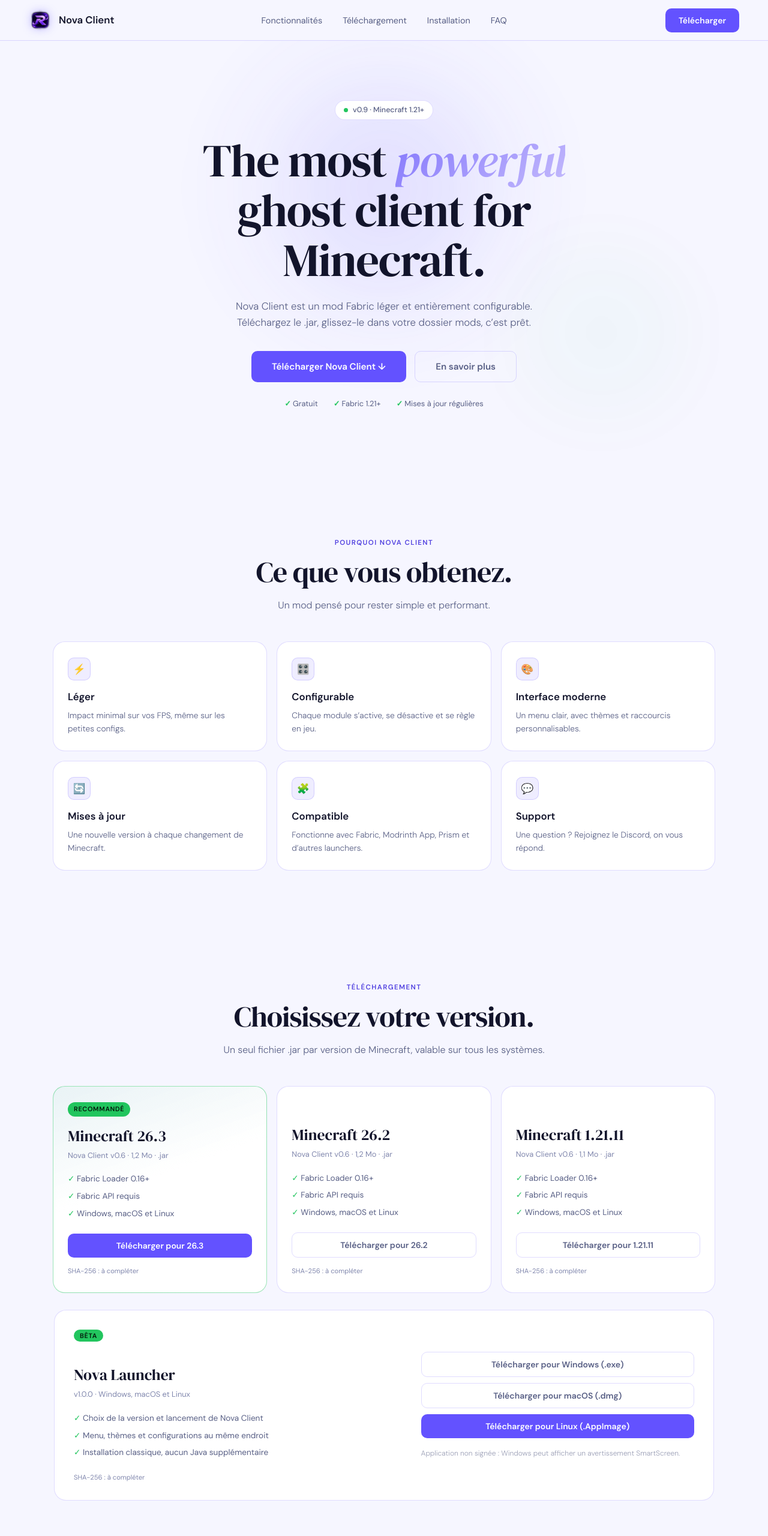
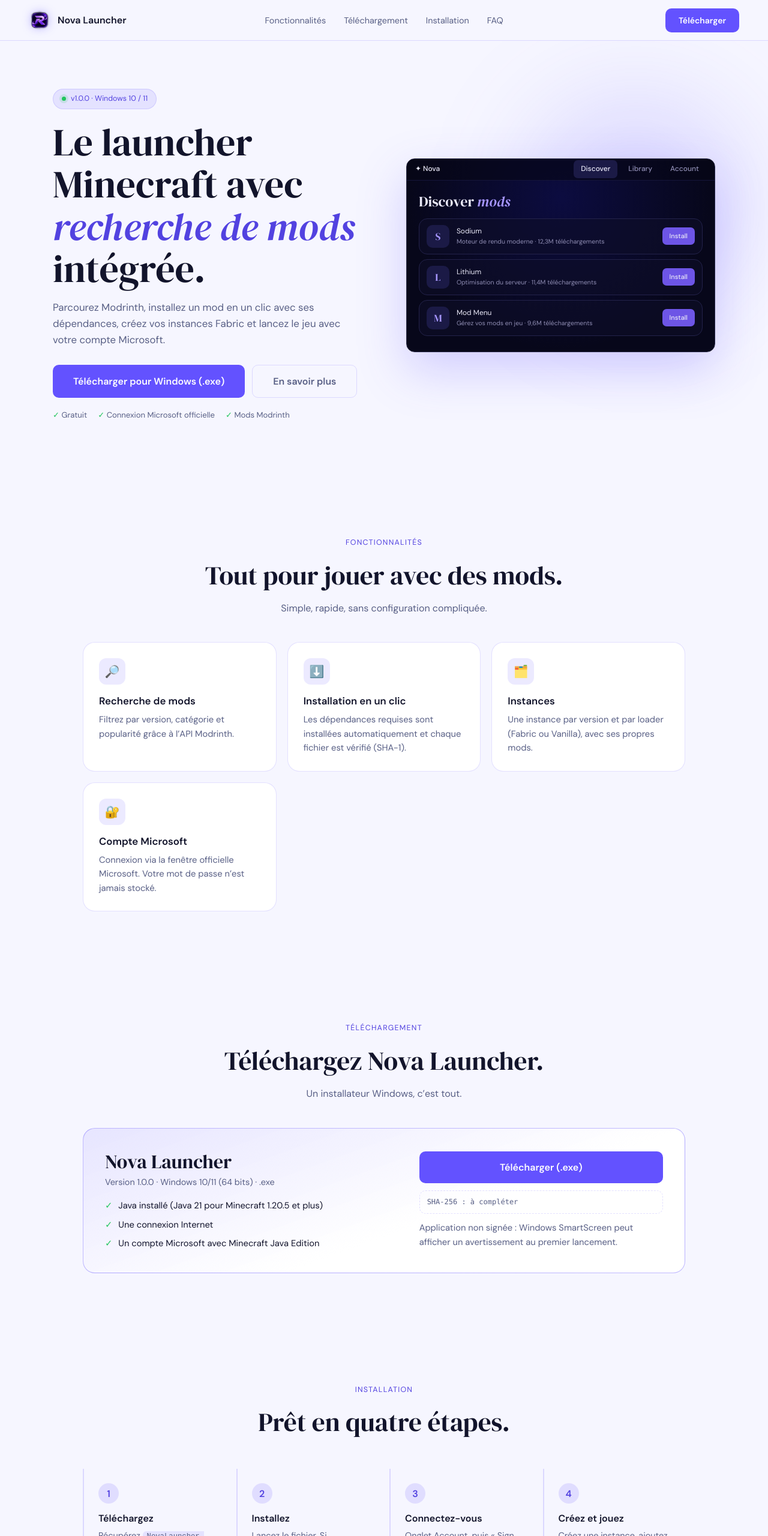
Before and after one commit to rayzoxmc/novaclient, a plain HTML site: page index.html in a window 1280 px wide. Shown: the top 2560 px of the page at 60% size. Drawn offline with Linux system fonts and the light colour scheme.

Commit message:
Update index.html

```diff
--- a/index.html
+++ b/index.html
@@ -2,382 +2,208 @@
 <html lang="fr">
 <head>
 <meta charset="UTF-8">
-<meta name="viewport" content="width=device-width, initial-scale=1, viewport-fit=cover">
-
-<title>Nova Client – Mod Minecraft</title>
-
-<meta name="description" content="Téléchargez Nova Client, un mod Fabric pour Minecraft 1.21+.">
-
+<meta name="viewport" content="width=device-width, initial-scale=1">
+<title>Nova Launcher – Launcher Minecraft avec recherche de mods</title>
+<meta name="description" content="Nova Launcher : un launcher Minecraft gratuit avec recherche de mods Modrinth, instances Fabric et connexion Microsoft. Téléchargement pour Windows (.exe).">
 <link rel="icon" type="image/png" href="images/nova-logo.png">
-
 <link rel="preconnect" href="https://fonts.googleapis.com">
 <link rel="preconnect" href="https://fonts.gstatic.com" crossorigin>
+<link href="https://fonts.googleapis.com/css2?family=DM+Sans:wght@300;400;500;600&family=DM+Serif+Display:ital@0;1&display=swap" rel="stylesheet">
+<style>
+*,*::before,*::after{margin:0;padding:0;box-sizing:border-box}
+:root{--bg:#060818;--card:#0a0e1f;--bd:rgba(99,82,255,.18);--bdb:rgba(99,82,255,.4);--ac:#6352FF;--ach:#7a6aff;--act:#8376fc;--t:#f0f2ff;--m:#7a81a8;--ok:#22c55e;--nav:rgba(6,8,24,.85)}
+@media (prefers-color-scheme:light){:root{--bg:#f6f6ff;--card:#fff;--act:#5242e0;--t:#12142b;--m:#585f85;--nav:rgba(246,246,255,.88)}}
+html{scroll-behavior:smooth;scroll-padding-top:80px;overflow-x:clip}
+body{font-family:'DM Sans',system-ui,sans-serif;background:var(--bg);color:var(--t);line-height:1.6;overflow-x:hidden}
+a{color:inherit}
+h1,h2,.serif{font-family:'DM Serif Display',serif;font-weight:400}
+em{color:var(--act)}
+.rv{opacity:0;transform:translateY(24px);transition:opacity .8s cubic-bezier(.16,1,.3,1),transform .8s cubic-bezier(.16,1,.3,1)}
+.rv.on,.no-js .rv{opacity:1;transform:none}
 
-<link href="https://fonts.googleapis.com/css2?family=DM+Sans:wght@300;400;500;600&family=DM+Serif+Display:ital@0;1&display=swap" rel="stylesheet">
+nav{position:fixed;inset:0 0 auto;z-index:10;height:68px;padding:0 clamp(16px,4vw,48px);display:flex;align-items:center;justify-content:space-between;background:var(--nav);backdrop-filter:blur(20px);border-bottom:1px solid var(--bd)}
+.logo{display:flex;align-items:center;gap:12px;text-decoration:none;font-weight:600}
+.logo img{width:36px;height:36px;border-radius:10px;filter:drop-shadow(0 0 8px rgba(99,82,255,.4))}
+.links{display:flex;gap:30px;list-style:none;position:absolute;left:50%;transform:translateX(-50%)}
+.links a{text-decoration:none;color:var(--m);font-size:.9rem;transition:color .25s}.links a:hover{color:var(--t)}
+.btn{display:inline-flex;align-items:center;justify-content:center;gap:8px;background:var(--ac);color:#fff;border:0;padding:11px 22px;border-radius:10px;font:600 .875rem 'DM Sans',sans-serif;text-decoration:none;cursor:pointer;transition:all .25s}
+.btn:hover{background:var(--ach);transform:translateY(-1px);box-shadow:0 6px 24px rgba(99,82,255,.4)}
+.btn.lg{padding:16px 34px;font-size:1rem}
+.btn.ghost{background:transparent;color:var(--m);border:1px solid var(--bd)}.btn.ghost:hover{color:var(--t);border-color:var(--bdb);box-shadow:none}
 
-<link rel="stylesheet" href="css/style.css">
+.hero{position:relative;min-height:100vh;display:grid;grid-template-columns:1.05fr 1fr;gap:48px;align-items:center;max-width:1200px;margin:0 auto;padding:110px clamp(20px,4vw,48px) 60px}
+.hero::before{content:"";position:absolute;width:520px;height:520px;right:-80px;top:10%;background:radial-gradient(circle,rgba(99,82,255,.28),transparent 70%);filter:blur(70px);z-index:-1}
+.pill{display:inline-flex;align-items:center;gap:8px;font-size:.78rem;color:var(--act);background:rgba(99,82,255,.12);border:1px solid var(--bd);border-radius:20px;padding:6px 14px}
+.dot{width:7px;height:7px;border-radius:50%;background:var(--ok);box-shadow:0 0 0 4px rgba(34,197,94,.15)}
+h1{font-size:clamp(2.4rem,5.5vw,4rem);line-height:1.1;margin:20px 0 16px}
+.lead{color:var(--m);font-size:1.05rem;max-width:520px}
+.acts{display:flex;gap:12px;flex-wrap:wrap;margin:28px 0 18px}
+.meta{display:flex;gap:18px;flex-wrap:wrap;font-size:.82rem;color:var(--m)}.meta span::before{content:"✓ ";color:var(--ok)}
 
-<style>
-/* Carte Nova Launcher */
-.card.dl.launcher{
-    max-width:1100px;
-    margin:28px auto 0;
-    display:grid;
-    grid-template-columns:1.2fr 1fr;
-    gap:32px;
-    align-items:center;
-    padding:28px 32px;
-}
-.launcher .launcher-info{position:relative}
-.launcher .os-btns{display:flex;flex-direction:column;gap:10px}
-.launcher .os-btns .btn{justify-content:center;text-align:center}
-.launcher .note{font-size:12px;opacity:.6;margin-top:6px;line-height:1.5}
-@media (max-width:760px){
-    .card.dl.launcher{grid-template-columns:1fr;padding:22px}
-}
+/* aperçu de l'app */
+.mock{background:radial-gradient(ellipse at 50% 20%,#0c0c40,#07071a 70%);border:1px solid #2c2c4a;border-radius:14px;box-shadow:0 30px 80px rgba(99,82,255,.25);overflow:hidden;color:#e9e8f7;font-size:12px}
+.mbar{display:flex;align-items:center;gap:6px;height:36px;padding:0 14px;border-bottom:1px solid #15153a;background:rgba(5,5,20,.6)}
+.mbar b{font-weight:500;color:#8f8db3;padding:5px 12px;border-radius:7px}.mbar b.on{background:#1b1a46;color:#e9e8f7}.mbar span{margin-right:auto;font-weight:500}
+.mbody{padding:18px 20px}.mbody h3{font:400 24px 'DM Serif Display',serif;margin-bottom:12px}.mbody h3 i{color:#a595ff}
+.mrow{display:flex;align-items:center;gap:12px;border:1px solid #23224a;border-radius:14px;background:rgba(14,14,40,.6);padding:10px 12px;margin-bottom:8px}
+.mrow .ic{width:38px;height:38px;border-radius:10px;background:#1b1a46;display:grid;place-items:center;font:400 17px 'DM Serif Display',serif;color:#a595ff}
+.mrow div:nth-child(2){flex:1}.mrow small{display:block;color:#8f8db3;font-size:10.5px}
+.mrow u{text-decoration:none;background:#6d55e6;border-radius:7px;padding:6px 12px;font-size:11px;font-weight:500}
+
+section{max-width:1100px;margin:0 auto;padding:90px clamp(20px,4vw,48px)}
+.head{text-align:center;margin-bottom:44px}
+.label{font-size:.78rem;letter-spacing:.1em;text-transform:uppercase;color:var(--act)}
+h2{font-size:clamp(1.9rem,4vw,2.7rem);margin:8px 0}.head p{color:var(--m)}
+.grid{display:grid;grid-template-columns:repeat(auto-fit,minmax(240px,1fr));gap:18px}
+.card{background:var(--card);border:1px solid var(--bd);border-radius:20px;padding:26px;transition:border-color .3s,transform .3s}
+.card:hover{border-color:var(--bdb);transform:translateY(-3px)}
+.card .ico{width:44px;height:44px;border-radius:12px;background:rgba(99,82,255,.12);display:grid;place-items:center;font-size:20px;margin-bottom:14px}
+.card h3{font-size:1.05rem;margin-bottom:6px}.card p{color:var(--m);font-size:.92rem}
+
+.dl{display:grid;grid-template-columns:1.2fr 1fr;gap:36px;align-items:center;padding:36px;border-color:var(--bdb);background:linear-gradient(160deg,rgba(99,82,255,.1),var(--card) 60%)}
+.dl:hover{transform:none}
+.dl .serif{font-size:2rem;line-height:1.2}.ver{color:var(--m);font-size:.9rem;margin:4px 0 16px}
+.dl ul{list-style:none;display:grid;gap:8px;font-size:.92rem}.dl li::before{content:"✓";color:var(--ok);margin-right:10px}
+.side{display:flex;flex-direction:column;gap:12px}
+.hash{font:12px/1.4 ui-monospace,Consolas,monospace;color:var(--m);word-break:break-all;cursor:pointer;border:1px dashed var(--bd);border-radius:10px;padding:10px 12px}
+.note{font-size:.8rem;color:var(--m)}
+
+.steps{display:grid;grid-template-columns:repeat(auto-fit,minmax(220px,1fr));gap:18px;counter-reset:s}
+.step{counter-increment:s;padding:24px;border-left:2px solid var(--bd)}
+.step::before{content:counter(s);display:grid;place-items:center;width:34px;height:34px;border-radius:50%;background:rgba(99,82,255,.15);color:var(--act);font-weight:600;margin-bottom:12px}
+.step h3{font-size:1rem;margin-bottom:4px}.step p{color:var(--m);font-size:.9rem}
+code{background:rgba(99,82,255,.12);border-radius:6px;padding:2px 7px;font-size:.85em}
+
+.faq{max-width:760px;margin:0 auto;display:grid;gap:10px}
+details{background:var(--card);border:1px solid var(--bd);border-radius:14px;padding:16px 20px}
+summary{cursor:pointer;font-weight:500;list-style:none;display:flex;justify-content:space-between}
+summary::after{content:"+";color:var(--act);font-size:1.2rem;line-height:1}details[open] summary::after{content:"–"}
+details p{color:var(--m);margin-top:10px;font-size:.92rem}
+
+.cta{text-align:center;padding:80px 20px}.cta p{color:var(--m);margin:6px 0 24px}
+footer{border-top:1px solid var(--bd);padding:24px clamp(20px,4vw,48px);display:flex;justify-content:space-between;gap:12px;flex-wrap:wrap;color:var(--m);font-size:.82rem}
+
+@media (max-width:860px){.links{display:none}.hero{grid-template-columns:1fr;min-height:0;padding-top:100px}.dl{grid-template-columns:1fr;padding:26px}}
+@media (prefers-reduced-motion:reduce){*{transition:none!important;scroll-behavior:auto!important}}
 </style>
 </head>
+<body class="no-js">
 
-<body>
-
-<nav class="navbar">
-
-    <a class="logo" href="#">
-        <img src="images/nova-logo.png" alt="Nova Client Logo">
-        <span>Nova Client</span>
-    </a>
-
-    <ul class="nav-links">
+<nav>
+  <a class="logo" href="#"><img src="images/nova-logo.png" alt="Logo Nova"><span>Nova Launcher</span></a>
+  <ul class="links">
     <li><a href="#features">Fonctionnalités</a></li>
     <li><a href="#download">Téléchargement</a></li>
     <li><a href="#install">Installation</a></li>
     <li><a href="#faq">FAQ</a></li>
   </ul>
-
   <a class="btn" href="#download">Télécharger</a>
-
 </nav>
 
 <header class="hero">
-
-    <div class="orb orb1"></div>
-    <div class="orb orb2"></div>
-
-    <div class="hero-in">
-
-        <div class="pill">
-            <span class="dot"></span>
-            v0.9 · Minecraft 1.21+
+  <div>
+    <span class="pill"><span class="dot"></span>v1.0.0 · Windows 10 / 11</span>
+    <h1>Le launcher Minecraft avec <em>recherche de mods</em> intégrée.</h1>
+    <p class="lead">Parcourez Modrinth, installez un mod en un clic avec ses dépendances, créez vos instances Fabric et lancez le jeu avec votre compte Microsoft.</p>
+    <div class="acts">
+      <a class="btn lg" href="downloads/NovaLauncher-1.0.0-win.exe" download data-exe>Télécharger pour Windows (.exe)</a>
+      <a class="btn ghost lg" href="#features">En savoir plus</a>
+    </div>
+    <div class="meta"><span>Gratuit</span><span>Connexion Microsoft officielle</span><span>Mods Modrinth</span></div>
   </div>
 
-        <h1>
-            The most <em>powerful</em><br>
-            ghost client for Minecraft.
-        </h1>
-
-        <p class="hero-desc">
-            Nova Client est un mod Fabric léger et entièrement configurable.
-            Téléchargez le .jar, glissez-le dans votre dossier mods, c’est prêt.
-        </p>
-
-        <div class="actions">
-            <a class="btn btn-lg" href="#download">
-                Télécharger Nova Client ↓
-            </a>
-
-            <a class="btn btn-ghost btn-lg" href="#features">
-                En savoir plus
-            </a>
+  <div class="mock" aria-hidden="true">
+    <div class="mbar"><span>✦ Nova</span><b class="on">Discover</b><b>Library</b><b>Account</b></div>
+    <div class="mbody">
+      <h3>Discover <i>mods</i></h3>
+      <div class="mrow"><div class="ic">S</div><div>Sodium<small>Moteur de rendu moderne · 12,3M téléchargements</small></div><u>Install</u></div>
+      <div class="mrow"><div class="ic">L</div><div>Lithium<small>Optimisation du serveur · 11,4M téléchargements</small></div><u>Install</u></div>
+      <div class="mrow"><div class="ic">M</div><div>Mod Menu<small>Gérez vos mods en jeu · 9,6M téléchargements</small></div><u>Install</u></div>
     </div>
-
-        <div class="meta">
-            <span>Gratuit</span>
-            <span>Fabric 1.21+</span>
-            <span>Mises à jour régulières</span>
-        </div>
-
   </div>
 </header>
 
-<section class="s" id="features">
-
-    <div class="head reveal">
-        <span class="label">Pourquoi Nova Client</span>
-        <h2>Ce que vous obtenez.</h2>
-        <p class="desc">Un mod pensé pour rester simple et performant.</p>
-    </div>
-
-    <div class="grid3">
-
-        <div class="card reveal">
-            <div class="ico">⚡</div>
-            <h3>Léger</h3>
-            <p>Impact minimal sur vos FPS, même sur les petites configs.</p>
-        </div>
-
-        <div class="card reveal">
-            <div class="ico">🎛️</div>
-            <h3>Configurable</h3>
-            <p>Chaque module s’active, se désactive et se règle en jeu.</p>
-        </div>
-
-        <div class="card reveal">
-            <div class="ico">🎨</div>
-            <h3>Interface moderne</h3>
-            <p>Un menu clair, avec thèmes et raccourcis personnalisables.</p>
-        </div>
-
-        <div class="card reveal">
-            <div class="ico">🔄</div>
-            <h3>Mises à jour</h3>
-            <p>Une nouvelle version à chaque changement de Minecraft.</p>
-        </div>
-
-        <div class="card reveal">
-            <div class="ico">🧩</div>
-            <h3>Compatible</h3>
-            <p>Fonctionne avec Fabric, Modrinth App, Prism et d’autres launchers.</p>
-        </div>
-
-        <div class="card reveal">
-            <div class="ico">💬</div>
-            <h3>Support</h3>
-            <p>Une question ? Rejoignez le Discord, on vous répond.</p>
-        </div>
-
+<section id="features">
+  <div class="head rv"><span class="label">Fonctionnalités</span><h2>Tout pour jouer avec des mods.</h2><p>Simple, rapide, sans configuration compliquée.</p></div>
+  <div class="grid">
+    <div class="card rv"><div class="ico">🔎</div><h3>Recherche de mods</h3><p>Filtrez par version, catégorie et popularité grâce à l’API Modrinth.</p></div>
+    <div class="card rv"><div class="ico">⬇️</div><h3>Installation en un clic</h3><p>Les dépendances requises sont installées automatiquement et chaque fichier est vérifié (SHA-1).</p></div>
+    <div class="card rv"><div class="ico">🗂️</div><h3>Instances</h3><p>Une instance par version et par loader (Fabric ou Vanilla), avec ses propres mods.</p></div>
+    <div class="card rv"><div class="ico">🔐</div><h3>Compte Microsoft</h3><p>Connexion via la fenêtre officielle Microsoft. Votre mot de passe n’est jamais stocké.</p></div>
   </div>
 </section>
 
-<section class="s" id="download">
-
-    <div class="head reveal">
-        <span class="label">Téléchargement</span>
-        <h2>Choisissez votre version.</h2>
-        <p class="desc">Un seul fichier .jar par version de Minecraft, valable sur tous les systèmes.</p>
+<section id="download">
+  <div class="head rv"><span class="label">Téléchargement</span><h2>Téléchargez Nova Launcher.</h2><p>Un installateur Windows, c’est tout.</p></div>
+  <div class="card dl rv">
+    <div>
+      <div class="serif">Nova Launcher</div>
+      <div class="ver">Version 1.0.0 · Windows 10/11 (64 bits) · .exe</div>
+      <ul>
+        <li>Java installé (Java 21 pour Minecraft 1.20.5 et plus)</li>
+        <li>Une connexion Internet</li>
+        <li>Un compte Microsoft avec Minecraft Java Edition</li>
+      </ul>
     </div>
-
-    <div class="grid3">
-
-        <div class="card dl main reveal">
-
-            <span class="tag">Recommandé</span>
-
-            <div class="os">Minecraft 26.3</div>
-            <div class="ver">Nova Client v0.6 · 1,2 Mo · .jar</div>
-
-            <ul>
-                <li>Fabric Loader 0.16+</li>
-                <li>Fabric API requis</li>
-                <li>Windows, macOS et Linux</li>
-            </ul>
-
-            <a class="btn" href="downloads/NovaClient-mc26.3.jar" download>
-                Télécharger pour 26.3
-            </a>
-
-            <div class="hash">SHA-256 : à compléter</div>
-
+    <div class="side">
+      <a class="btn lg" href="downloads/NovaLauncher-1.0.0-win.exe" download data-exe>Télécharger (.exe)</a>
+      <div class="hash" id="hash" title="Cliquer pour copier">SHA-256 : à compléter</div>
+      <p class="note">Application non signée : Windows SmartScreen peut afficher un avertissement au premier lancement.</p>
     </div>
-
-        <div class="card dl reveal">
-
-            <div class="os" style="margin-top:34px">Minecraft 26.2</div>
-            <div class="ver">Nova Client v0.6 · 1,2 Mo · .jar</div>
-
-            <ul>
-                <li>Fabric Loader 0.16+</li>
-                <li>Fabric API requis</li>
-                <li>Windows, macOS et Linux</li>
-            </ul>
-
-            <a class="btn btn-ghost" href="downloads/NovaClient-mc26.2.jar" download>
-                Télécharger pour 26.2
-            </a>
-
-            <div class="hash">SHA-256 : à compléter</div>
-
-        </div>
-
-        <div class="card dl reveal">
-
-            <div class="os" style="margin-top:34px">Minecraft 1.21.11</div>
-            <div class="ver">Nova Client v0.6 · 1,1 Mo · .jar</div>
-
-            <ul>
-                <li>Fabric Loader 0.16+</li>
-                <li>Fabric API requis</li>
-                <li>Windows, macOS et Linux</li>
-            </ul>
-
-            <a class="btn btn-ghost" href="downloads/NovaClient-mc1.21.11.jar" download>
-                Télécharger pour 1.21.11
-            </a>
-
-            <div class="hash">SHA-256 : à compléter</div>
-
-        </div>
-
-    </div>
-
-    <!-- Nova Launcher -->
-    <div class="card dl launcher reveal">
-
-        <div class="launcher-info">
-
-            <span class="tag">Bêta</span>
-
-            <div class="os" style="margin-top:34px">Nova Launcher</div>
-            <div class="ver">v1.0.0 · Windows, macOS et Linux</div>
-
-            <ul>
-                <li>Choix de la version et lancement de Nova Client</li>
-                <li>Menu, thèmes et configurations au même endroit</li>
-                <li>Installation classique, aucun Java supplémentaire</li>
-            </ul>
-
-            <div class="hash">SHA-256 : à compléter</div>
-
-        </div>
-
-        <div class="os-btns">
-
-            <a class="btn btn-ghost" data-os="win" href="downloads/NovaLauncher-1.0.0-win.exe" download>
-                Télécharger pour Windows (.exe)
-            </a>
-
-            <a class="btn btn-ghost" data-os="mac" href="downloads/NovaLauncher-1.0.0-mac.dmg" download>
-                Télécharger pour macOS (.dmg)
-            </a>
-
-            <a class="btn btn-ghost" data-os="linux" href="downloads/NovaLauncher-1.0.0-linux.AppImage" download>
-                Télécharger pour Linux (.AppImage)
-            </a>
-
-            <p class="note">Application non signée : Windows peut afficher un avertissement SmartScreen.</p>
-
-        </div>
-
-    </div>
-
-</section>
-
-<section class="s" id="install">
-
-    <div class="head reveal">
-        <span class="label">Installation</span>
-        <h2>Prêt en quatre étapes.</h2>
-    </div>
-
-    <div class="steps">
-
-        <div class="step">
-            <div class="num">1</div>
-            <h3>Installez Fabric</h3>
-            <p>Installez Fabric Loader et Fabric API pour votre version de Minecraft.</p>
-        </div>
-
-        <div class="step">
-            <div class="num">2</div>
-            <h3>Téléchargez le mod</h3>
-            <p>Récupérez le .jar correspondant à votre version ci-dessus.</p>
-        </div>
-
-        <div class="step">
-            <div class="num">3</div>
-            <h3>Copiez dans « mods »</h3>
-            <p>Placez le fichier dans le dossier <code>.minecraft/mods</code>.</p>
-        </div>
-
-        <div class="step">
-            <div class="num">4</div>
-            <h3>Lancez le jeu</h3>
-            <p>Démarrez le profil Fabric et ouvrez le menu du mod en jeu.</p>
-        </div>
-
   </div>
 </section>
 
-<section class="s" id="faq">
-
-    <div class="head reveal">
-        <span class="label">FAQ</span>
-        <h2>Questions fréquentes.</h2>
-    </div>
-
-    <div class="faq reveal">
-
-        <details>
-            <summary>Nova Client est-il gratuit ?</summary>
-            <p>Oui, le téléchargement et l’utilisation sont gratuits.</p>
-        </details>
-
-        <details>
-            <summary>Quelles versions de Minecraft sont supportées ?</summary>
-            <p>Les versions listées dans la section Téléchargement, sous Fabric. D’autres sont ajoutées à chaque mise à jour.</p>
-        </details>
-
-        <details>
-            <summary>Comment vérifier mon fichier ?</summary>
-            <p>Comparez la somme SHA-256 de votre .jar avec celle affichée sous le bouton de téléchargement.</p>
-        </details>
-
-        <details>
-            <summary>Le mod ne se lance pas, que faire ?</summary>
-            <p>Vérifiez que Fabric API est installé et que la version du mod correspond à celle de Minecraft.</p>
-        </details>
-
+<section id="install">
+  <div class="head rv"><span class="label">Installation</span><h2>Prêt en quatre étapes.</h2></div>
+  <div class="steps">
+    <div class="step rv"><h3>Téléchargez</h3><p>Récupérez <code>NovaLauncher-1.0.0-win.exe</code> avec le bouton ci-dessus.</p></div>
+    <div class="step rv"><h3>Installez</h3><p>Lancez le fichier. Si SmartScreen s’affiche : « Informations complémentaires », puis « Exécuter quand même ».</p></div>
+    <div class="step rv"><h3>Connectez-vous</h3><p>Onglet Account, puis « Sign in with Microsoft ».</p></div>
+    <div class="step rv"><h3>Créez et jouez</h3><p>Créez une instance, ajoutez des mods depuis Discover et cliquez sur Play.</p></div>
   </div>
 </section>
 
-<div class="cta">
+<section id="faq">
+  <div class="head rv"><span class="label">FAQ</span><h2>Questions fréquentes.</h2></div>
+  <div class="faq rv">
+    <details><summary>Nova Launcher est-il gratuit ?</summary><p>Oui, le téléchargement et l’utilisation sont gratuits.</p></details>
+    <details><summary>Pourquoi Windows affiche-t-il un avertissement ?</summary><p>L’application n’est pas encore signée numériquement, ce qui déclenche SmartScreen sur les nouveaux fichiers. Vérifiez la somme SHA-256 avant de lancer l’installateur si vous voulez être sûr du fichier.</p></details>
+    <details><summary>Comment vérifier mon fichier ?</summary><p>Dans PowerShell : <code>Get-FileHash .\NovaLauncher-1.0.0-win.exe</code>, puis comparez avec la somme affichée sur cette page.</p></details>
+    <details><summary>Mon mot de passe est-il stocké ?</summary><p>Non. La connexion passe par la fenêtre officielle de Microsoft. Seul un jeton de session est conservé, chiffré avec le trousseau de Windows.</p></details>
+    <details><summary>Faut-il installer Java ?</summary><p>Oui, Java doit être installé sur votre PC : Java 21 pour Minecraft 1.20.5 et plus, Java 17 pour les versions précédentes.</p></details>
+    <details><summary>Je n’ai pas de compte Microsoft, puis-je jouer ?</summary><p>Un mode hors-ligne est disponible avec un pseudo de votre choix. Il fonctionne en solo et sur les serveurs qui l’autorisent.</p></details>
+  </div>
+</section>
 
-    <div class="cta-in reveal">
-
+<div class="cta rv">
   <h2>Prêt quand vous l’êtes.</h2>
-
-        <p>Gratuit, léger, installé en moins d’une minute.</p>
-
-        <a class="btn btn-lg" href="#download">
-            Télécharger Nova Client
-        </a>
-
-    </div>
+  <p>Gratuit, installé en moins d’une minute.</p>
+  <a class="btn lg" href="downloads/NovaLauncher-1.0.0-win.exe" download data-exe>Télécharger pour Windows</a>
 </div>
 
 <footer>
-
-    <span>© 2026 Nova Client. Non affilié à Mojang Studios ni à Microsoft.</span>
-
-    <span>
-        <a href="#">Conditions</a>
-        <a href="#">Confidentialité</a>
-        <a href="#">Contact</a>
-    </span>
-
+  <span>© 2026 Nova Launcher. Non affilié à Mojang Studios ni à Microsoft.</span>
+  <span>Mods fournis par <a href="https://modrinth.com" rel="noopener">Modrinth</a></span>
 </footer>
 
-<script src="js/main.js"></script>
+<script>
+/* À modifier : lien du .exe (ex. une release GitHub) et somme SHA-256 */
+const EXE_URL = 'downloads/NovaLauncher-1.0.0-win.exe';
+const SHA256 = '';
 
-<script>
-const observer = new IntersectionObserver((entries) => {
-    entries.forEach(entry => {
-        if (entry.isIntersecting) {
-            entry.target.classList.add('visible');
-            observer.unobserve(entry.target);
-        }
-    });
-}, { threshold: 0.12 });
+document.body.classList.remove('no-js');
+document.querySelectorAll('[data-exe]').forEach(a => a.href = EXE_URL);
 
-document.querySelectorAll('.reveal').forEach(el => observer.observe(el));
+const h = document.getElementById('hash');
+if (SHA256) h.textContent = 'SHA-256 : ' + SHA256;
+h.onclick = () => {
+  if (!SHA256 || !navigator.clipboard) return;
+  const old = h.textContent;
+  navigator.clipboard.writeText(SHA256).then(() => { h.textContent = 'Copié ✓'; setTimeout(() => h.textContent = old, 1500); });
+};
 
-/* Nova Launcher : met en avant le bouton du système du visiteur */
-(() => {
-    const ua = navigator.userAgent;
-    const os = /Mac/.test(ua) ? 'mac' : (/Linux|X11/.test(ua) && !/Android/.test(ua)) ? 'linux' : 'win';
-    document.querySelectorAll('.os-btns [data-os]').forEach(a =>
-        a.classList.toggle('btn-ghost', a.dataset.os !== os));
-})();
+const io = new IntersectionObserver(es => es.forEach(e => { if (e.isIntersecting) { e.target.classList.add('on'); io.unobserve(e.target); } }), { threshold: .1 });
+document.querySelectorAll('.rv').forEach(el => io.observe(el));
 </script>
-
 </body>
 </html>
```
Lines whose indentation alone changed are shown as unchanged.
